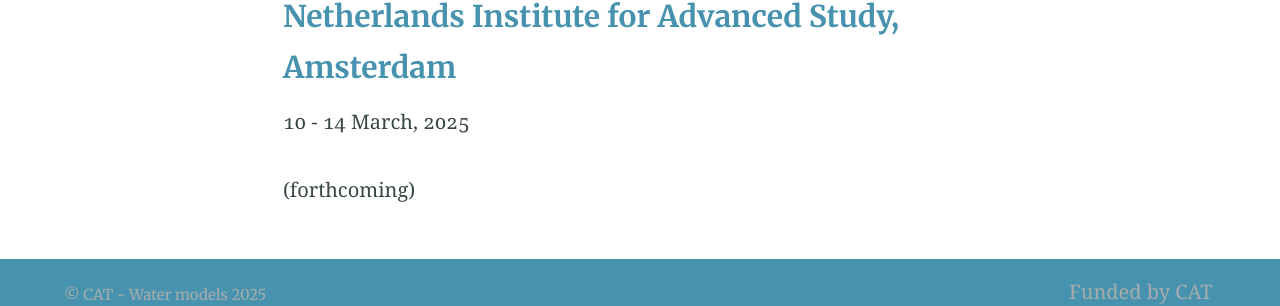
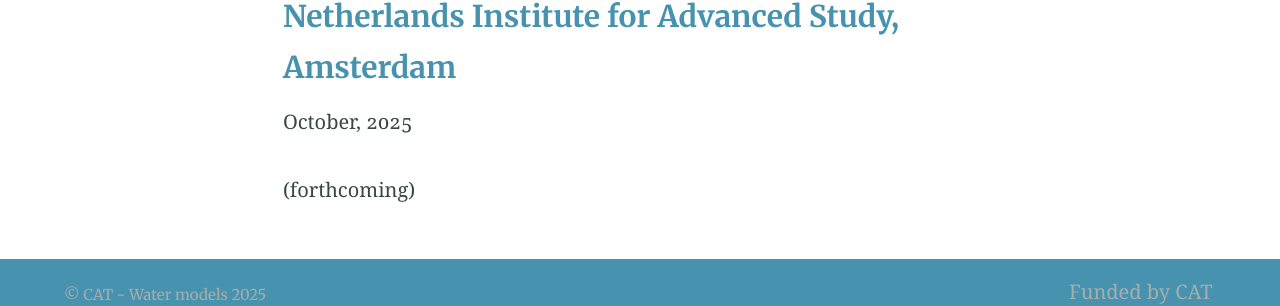
Before and after one commit to cat-water-models/cat-water-models.github.io, a Jekyll site: the page built from workshops.md, in a window 1280 px wide and 900 px high, scrolled down 2044 px. Shown: the part 573-879 px from the top of the window. Built offline with Jekyll 4.4.1, drawn with Linux system fonts in a browser that asks for light colours.

Commit message:
Update workshops.md
change date

```diff
--- a/workshops.md
+++ b/workshops.md
@@ -44,6 +44,6 @@ In this interactive hybrid seminar, we created a space for researchers who use m
 
 ### Netherlands Institute for Advanced Study, Amsterdam
 
-10 - 14 March, 2025
+October, 2025
 
 (forthcoming)
```
